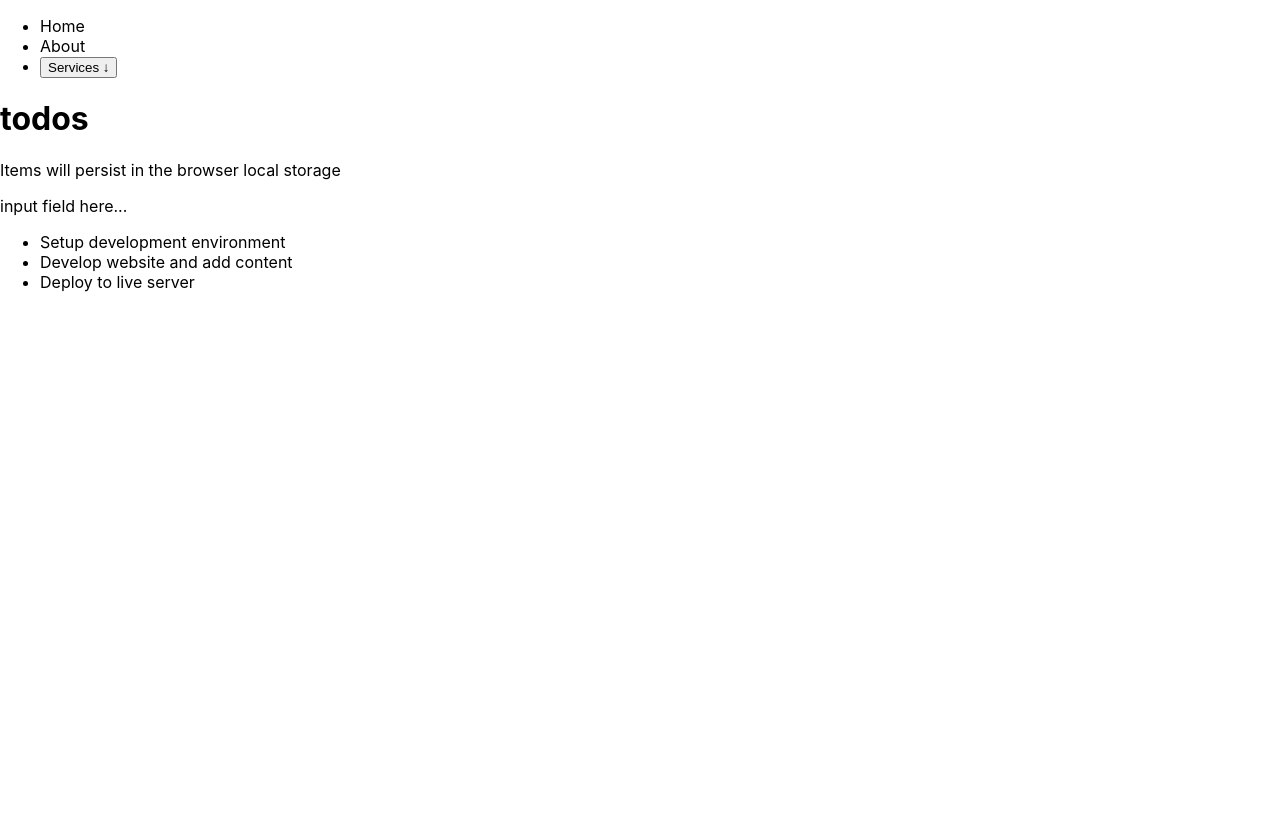
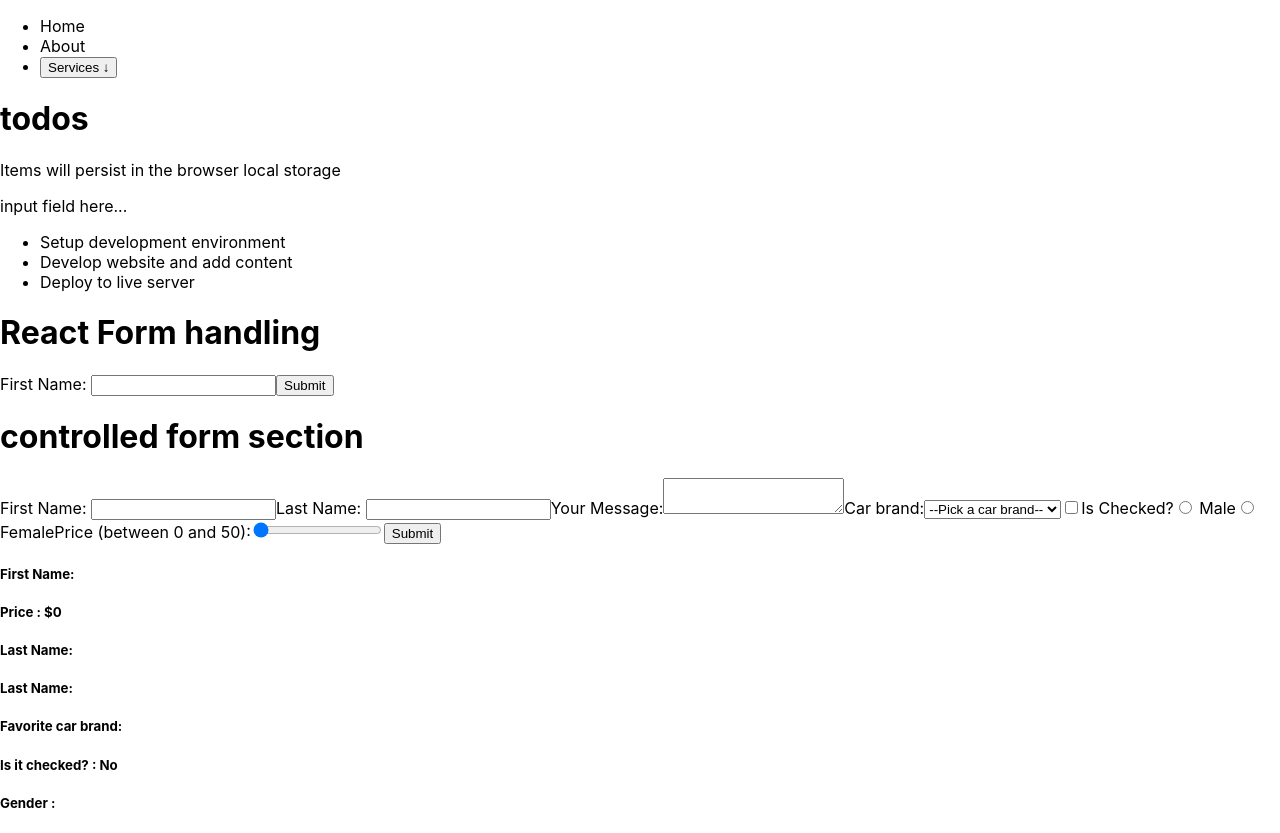
Before and after one commit to tonnytech/to-do-list-with-react, a React (Create React App) app: page / in a window 1280 px wide. Before the commit the page ends 800 px from the top, so only its background shows below. Built offline with nearby package versions, Linux system fonts and the light colour scheme.

Commit message:
practise using forms

```diff
--- a/src/App.js
+++ b/src/App.js
@@ -4,6 +4,8 @@ import './App.css';
 import Header from './components/header';
 import TodosLogic from './components/todosLogic';
 import Navbar from './components/NavBar';
+import Form from './components/Form';
+import ControlledForm from './components/controlled-form';
 
 function App() {
   return (
@@ -11,6 +13,8 @@ function App() {
     <Navbar />
     <Header />
     <TodosLogic />
+    <Form />
+    <ControlledForm></ControlledForm>
     </>
   );
 }
--- /dev/null
+++ b/src/components/Form.js
@@ -0,0 +1,25 @@
+/* eslint-disable */
+import { useRef } from "react";
+
+const Form = ()=> {
+    const ref = useRef();
+
+    const handleSubmit = (e)=> {
+        e.preventDefault();
+        alert(ref.current.value)
+    }
+
+    return (
+        <>
+        <h1>React Form handling</h1>
+        <form onSubmit={handleSubmit}>
+            <label>
+                First Name: <input type='text' ref={ref}/>
+            </label>
+            <input type="submit" />
+        </form>
+        </>
+    )
+}
+
+export default Form;
--- /dev/null
+++ b/src/components/controlled-form.js
@@ -0,0 +1,119 @@
+/*eslint-disable */
+import { useState } from "react";
+
+const ControlledForm = () => {
+  const [Name, setName] = useState({
+    fname: "",
+    lname: "",
+    message: "",
+    carBrand: "",
+    isChecked: false,
+    gender: '',
+    price: 0
+  });
+
+  const handleChange = (e) => {
+    const value = e.target.type === "checkbox" ? e.target.checked : e.target.value;
+    setName({ ...Name,
+        [e.target.name] : value
+    })
+  }
+  const carBrands = ["Mercedes", "BMW", "Maserati", "Infinity", "Audi"];
+
+  const carBrandOptions = carBrands.map((carBrand, key) => (
+    <option value={carBrand} key={key}>
+      {carBrand}
+    </option>
+  ));
+  const handleSubmit = (e)=> {
+    e.preventDefault();
+    console.log(Name)
+}
+
+
+  return (
+    <>
+      <h1>controlled form section</h1>
+      <form onSubmit={handleSubmit}>
+        <label>
+        First Name:{" "}
+          <input type="text" value={Name.fname} name="fname" onChange = {handleChange} />
+        </label>
+        <label>
+        Last Name:{" "}
+          <input type="text" value={Name.lname} name="lname" onChange = {handleChange} />
+        </label>
+        <label>
+        Your Message:
+        <textarea
+          name="message"
+          value={Name.message}
+          onChange={handleChange}
+        />
+      </label>
+      <label>
+        Car brand:
+        <select
+          name="carBrand"
+          value={Name.carBrand}
+          onChange={handleChange}
+        >
+          <option value={""} disabled>
+            --Pick a car brand--
+          </option>
+          {carBrandOptions}
+        </select>
+      </label>
+      <label>
+        <input
+          type="checkbox"
+          name="isChecked"
+          checked={Name.isChecked}
+          onChange={handleChange}
+        />
+        Is Checked?
+      </label>
+      <label>
+        <input
+          type="radio"
+          name="gender"
+          value="male"
+          checked={Name.gender === "male"}
+          onChange={handleChange}
+        />{" "}
+        Male
+      </label>
+      <label>
+        <input
+          type="radio"
+          name="gender"
+          value="female"
+          checked={Name.gender === "female"}
+          onChange={handleChange}
+        />{" "}
+        Female
+      </label>
+      <label>
+        Price (between 0 and 50):
+        <input
+          type="range"
+          name="price"
+          min="0"
+          max="50"
+          value={Name.price}
+          onChange={handleChange}
+        />
+      </label>
+      <button type="submit">Submit</button>
+      </form>
+      <h5> First Name:  {Name.fname}</h5><h5>Price : ${Name.price}</h5>
+      <h5> Last Name:  {Name.lname}</h5>
+      <h5> Last Name:  {Name.message}</h5>
+      <h5>Favorite car brand: {Name.carBrand}</h5>
+      <h5>Is it checked? : {Name.isChecked ? "Yes" : "No"}</h5>
+      <h5>Gender : {Name.gender}</h5>
+    </>
+  );
+};
+
+export default ControlledForm;
```
